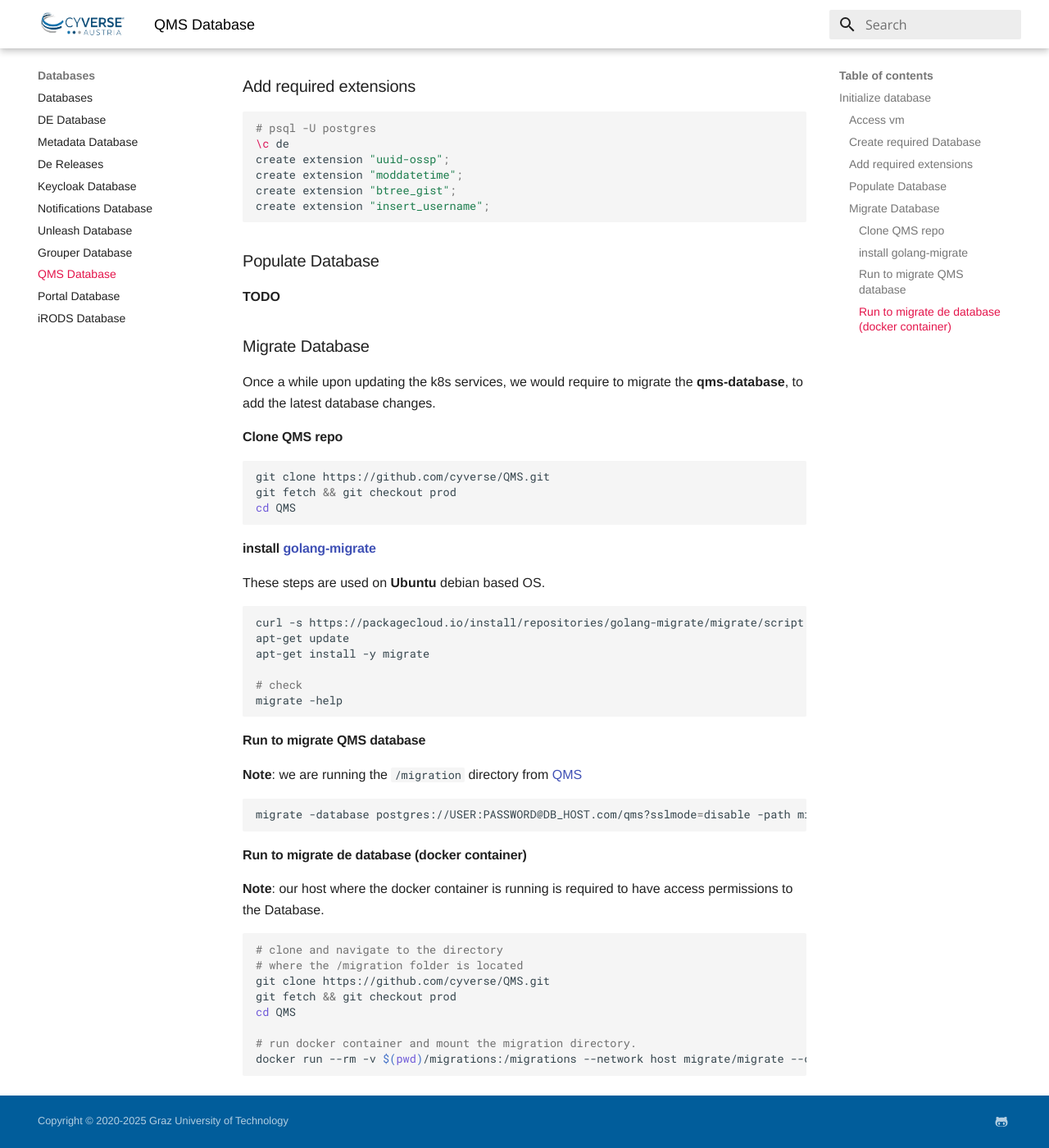
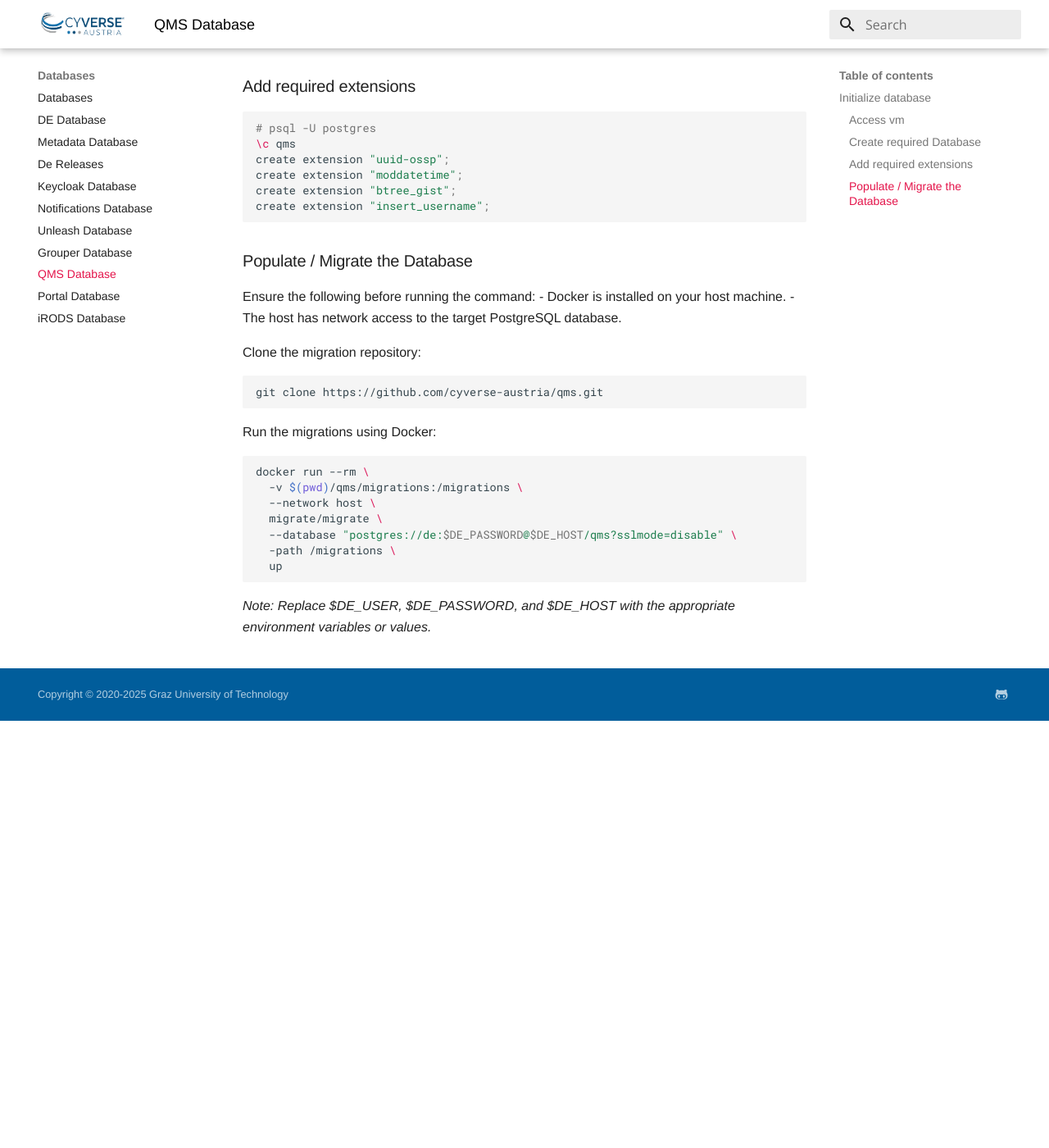
Before and after one commit to cyverse-austria/docs, an MkDocs documentation site: the page built from docs/database/qms-db.md, in a window 1280 px wide and 1400 px high, scrolled down 521 px. Shown: the whole window at 82% size. Built offline with MkDocs 1.6.1 and Material for MkDocs 9.7.7, drawn with Linux system fonts in a browser that asks for light colours.

Commit message:
db: complete docs

````diff
--- a/docs/database/qms-db.md
+++ b/docs/database/qms-db.md
@@ -21,62 +21,35 @@
 
 ```bash
 # psql -U postgres
-\c de
+\c qms
 create extension "uuid-ossp";
 create extension "moddatetime";
 create extension "btree_gist";
 create extension "insert_username";
 ```
 
-### Populate Database
+### Populate / Migrate the Database
 
-**TODO**
+Ensure the following before running the command:
+- Docker is installed on your host machine.
+- The host has network access to the target PostgreSQL database.
 
-
-### Migrate Database
-
-Once a while upon updating the k8s services, we would require to migrate the **qms-database**, to add the latest database changes.
-
-#### Clone QMS repo
+Clone the migration repository:
 
 ```bash
-git clone https://github.com/cyverse/QMS.git
-git fetch && git checkout prod
-cd QMS
+git clone https://github.com/cyverse-austria/qms.git
 ```
 
-#### install [golang-migrate](https://github.com/golang-migrate/migrate)
-These steps are used on **Ubuntu** debian based OS.
+Run the migrations using Docker:
 
 ```bash
-curl -s https://packagecloud.io/install/repositories/golang-migrate/migrate/script.deb.sh | sudo bash
-apt-get update
-apt-get install -y migrate
-
-# check
-migrate -help
+docker run --rm \
+  -v $(pwd)/qms/migrations:/migrations \
+  --network host \
+  migrate/migrate \
+  --database "postgres://de:$DE_PASSWORD@$DE_HOST/qms?sslmode=disable" \
+  -path /migrations \
+  up
 ```
 
-#### Run to migrate QMS database
-
-**Note**: we are running the `/migration` directory from [QMS](https://github.com/cyverse/QMS.git)
-
-```bash
-migrate -database postgres://USER:PASSWORD@DB_HOST.com/qms?sslmode=disable -path migrations up
-```
-
-#### Run to migrate de database (docker container)
-
-**Note**: our host where the docker container is running is required to have access permissions to the Database.
-
-
-```bash
-# clone and navigate to the directory
-# where the /migration folder is located
-git clone https://github.com/cyverse/QMS.git
-git fetch && git checkout prod
-cd QMS
-
-# run docker container and mount the migration directory.
-docker run --rm -v $(pwd)/migrations:/migrations --network host migrate/migrate --database "postgresql://USER:PASSWORD@DB_HOST.com:5432/qms?sslmode=disable" -path /migrations up
-```
+*Note: Replace $DE_USER, $DE_PASSWORD, and $DE_HOST with the appropriate environment variables or values.*
````
Also changed, not shown: docs/database/grouper-db.md (+1 -7 lines), docs/database/keycloak-db.md (+1 -4 lines), docs/database/unleash-db.md (+1 -7 lines).
